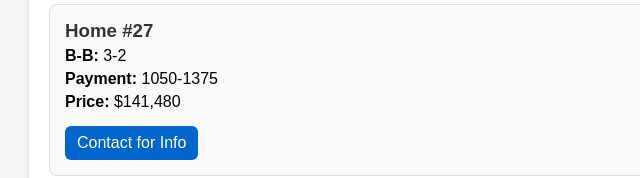
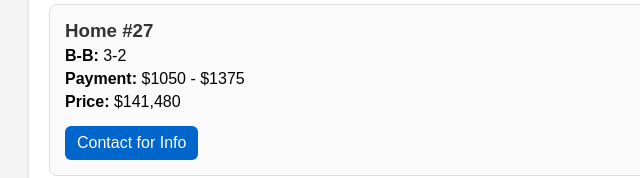
Before and after one commit to FiestaHomes/home-selector, a plain HTML site: page index.html in a window 1280 px wide. Shown: the part 635-813 px from the top of the page, 191-831 px from the left. Drawn offline with Linux system fonts and the light colour scheme.

Commit message:
Update index.html

```diff
--- a/index.html
+++ b/index.html
@@ -107,15 +107,15 @@ function filterHomes() {
   const landAdd = document.getElementById("land").checked ? 800 : 0;
   const taxesAdd = document.getElementById("taxes").checked ? 300 : 0;
 
-  minPayment += parkAdd + landAdd + taxesAdd;
-  maxPayment += parkAdd + landAdd + taxesAdd;
+  const adjustedMin = minPayment + parkAdd + landAdd + taxesAdd;
+  const adjustedMax = maxPayment + parkAdd + landAdd + taxesAdd;
 
   const filtered = homes.filter(h => {
     const matchBeds = !beds || h.bedrooms === parseInt(beds);
     const matchBaths = !baths || h.bathrooms === parseInt(baths);
 
     const [homeMin, homeMax] = h.payment.split("-").map(x => parseInt(x.replace(/[$,]/g,'').trim()));
-    const matchPayment = homeMin >= minPayment && homeMax <= maxPayment;
+    const matchPayment = homeMin >= adjustedMin && homeMax <= adjustedMax;
 
     return matchBeds && matchBaths && matchPayment;
   });
@@ -131,12 +131,17 @@ function filterHomes() {
   }
 
   filtered.forEach(h => {
+    const homeMin = parseInt(h.payment.split("-")[0].replace(/[$,]/g,''));
+    const homeMax = parseInt(h.payment.split("-")[1].replace(/[$,]/g,''));
+    const totalMin = homeMin + parkAdd + landAdd + taxesAdd;
+    const totalMax = homeMax + parkAdd + landAdd + taxesAdd;
+
     const card = document.createElement("div");
     card.className = "home-card";
     card.innerHTML = `
       <h3>Home #${h.number}</h3>
       <p><strong>B-B:</strong> ${h.bedrooms}-${h.bathrooms}</p>
-      <p><strong>Payment:</strong> ${h.payment}</p>
+      <p><strong>Payment:</strong> $${totalMin} - $${totalMax}</p>
       <p><strong>Price:</strong> $${h.price.toLocaleString()}</p>
       <a href="tel:4322257519" class="contact-btn">Contact for Info</a>
     `;
```
